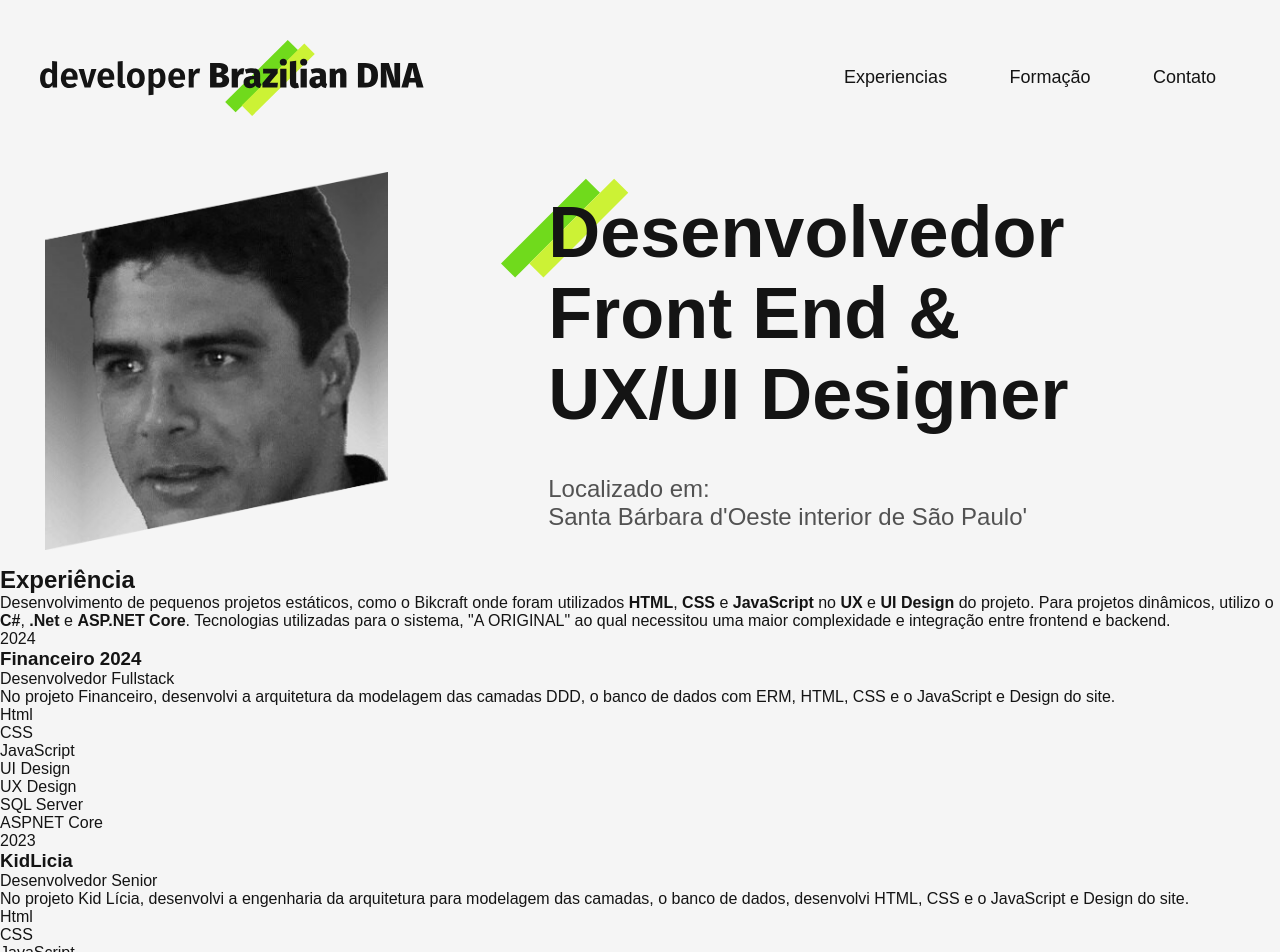
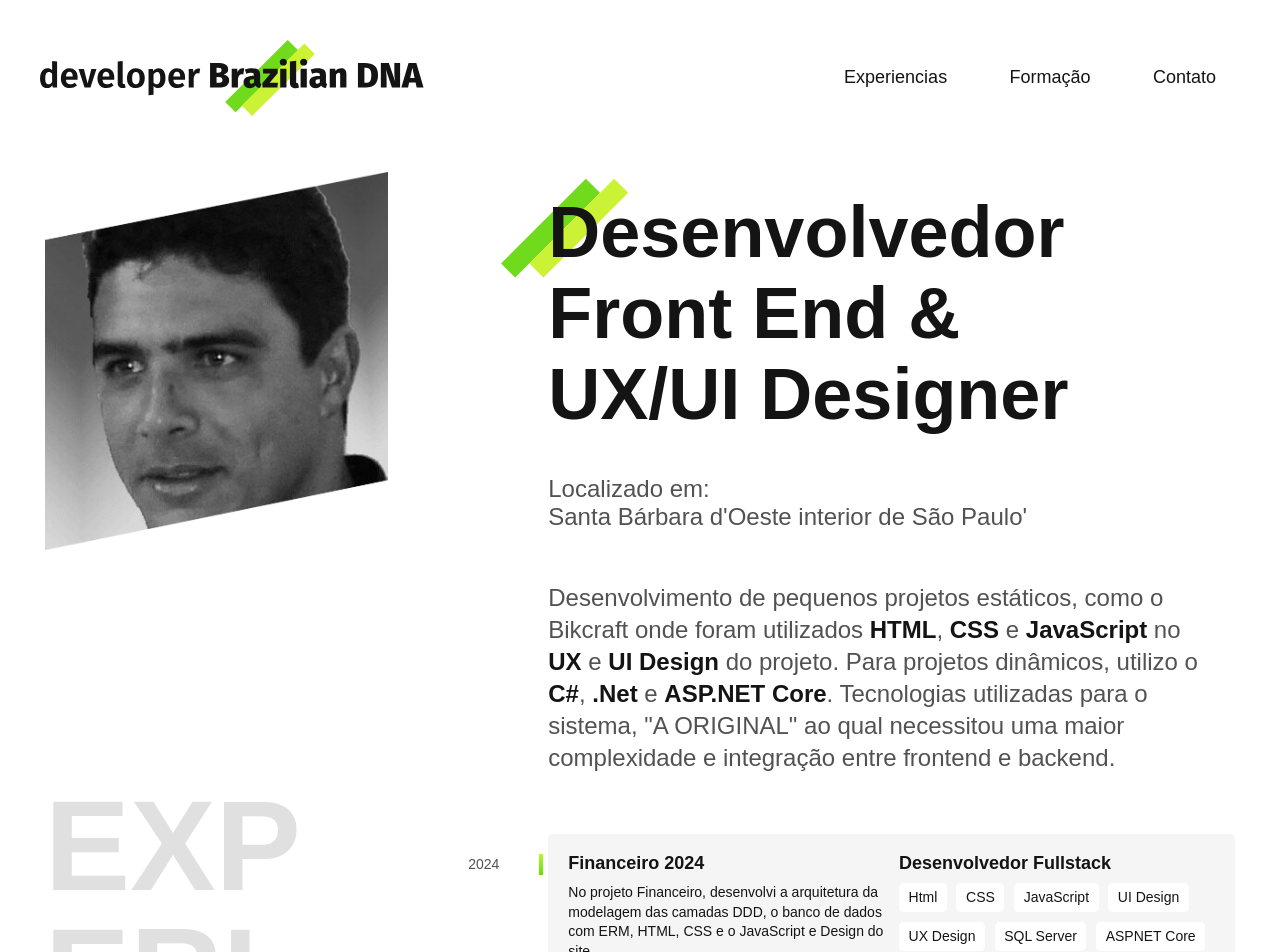
Before and after one commit to developersoftwarebrazil/portfolio-angular-2025, an Angular app: page / in a window 1280 px wide. Shown: the top 952 px of the page. Built offline with nearby package versions, Linux system fonts and the light colour scheme.

Commit message:
Designed the scss to experience desktop

```diff
--- a/src/app/sections/experience/experience.component.html
+++ b/src/app/sections/experience/experience.component.html
@@ -1,9 +1,9 @@
-<section id="experience" class="experience" aria-label="experience">
+<section id="experience" class="container experience" aria-label="experience">
 
-  <h2 class="eperience-subtitle">Experiência</h2>
+  <h2 class="eperience subtitle">Experiência</h2>
 
   <div>
-    <p class="experience-title">
+    <p class="experience-text">
       Desenvolvimento de pequenos projetos estáticos, como o Bikcraft onde foram utilizados <strong>HTML</strong>, <strong>CSS</strong> e <strong>JavaScript</strong> no <strong>UX</strong> e <strong>UI Design</strong> do projeto. Para projetos dinâmicos, utilizo o <strong>C#</strong>, <strong>.Net</strong> e <strong>ASP.NET Core</strong>.
       Tecnologias utilizadas para o sistema, "A ORIGINAL" ao qual necessitou uma maior complexidade e integração entre frontend e backend.
     </p>
@@ -72,7 +72,7 @@
       <span class="experience-project-year">2022</span>
 
       <h3 class="experience-project-title">Brafé</h3>
-      <span class="experience-project-title">Desenvolvedor estagiário</span>
+      <span class="experience-project-title">Estágio</span>
 
       <p class="experience-project-text">
         No projeto Brafé, tive a oportunidade de por em prática o conhecimento aprendifo para desenvolver o HTML, CSS e o JavaScript e Design do site.
--- a/src/app/sections/experience/experience.component.scss
+++ b/src/app/sections/experience/experience.component.scss
@@ -0,0 +1,70 @@
+#experience {
+  .subtitle {
+    color: var(--g3);
+  }
+  .experience-text {
+    font-size: 1.5rem;
+    line-height: 1.33;
+    max-width: 50ch;
+    margin-bottom: 3.75rem;
+    color: var(--g10);
+    strong {
+      color: var(--g13);
+    }
+  }
+  .experience-project-content {
+    display: grid;
+    grid-template-columns: repeat(2, 1fr);
+    padding: 1.25rem;
+    gap: .6rem .9rem;
+    margin-bottom: 1.25rem;
+    background: var(--g1);
+    border-radius: 0.3rem;
+    position: relative;
+
+
+    .experience-project-year {
+      font-size: .875rem;
+      top: 1.375rem;
+      left: -5rem;
+      position: absolute;
+      color: var(--g10);
+      width: .5rem;
+      text-align: right;
+    }
+    .experience-project-title {
+      font-size: 1.125rem;
+      line-height: 1.1;
+      font-weight: bold;
+    }
+    .experience-project-text {
+      font-size: 0.875rem;
+      line-height: 1.4;
+      color: var(--gl0);
+
+    }
+    .academy-skills {
+      display: flex;
+      flex-wrap: wrap;
+      align-content: start;
+      gap: 0.6rem;
+      li {
+        font-size: 0.875rem;
+        line-height: 1.4;
+        border-radius: .3rem;
+        background: var(--w);
+        padding:.3rem .6rem;
+      }
+    }
+  }
+  .experience-project-content::before {
+    display: block;
+    content: "";
+    width: 0.3rem;
+    height: 1.3rem;
+    background: linear-gradient(var(--grl1), var(--grl2));
+    top: 1.25rem;
+    left: -0.6rem;
+    position: absolute;
+  }
+}
--- a/src/app/sections/intro/intro.component.html
+++ b/src/app/sections/intro/intro.component.html
@@ -1,4 +1,4 @@
-<main id="introduction">
+<main id="introduction" class="container">
   <div class="profile-photo">
     <img src="assets/imgs/pngs/profile-photo.png" alt="profile photo">
   </div>
--- a/src/app/sections/intro/intro.component.scss
+++ b/src/app/sections/intro/intro.component.scss
@@ -1,11 +1,4 @@
 #introduction {
-  display: grid;
-  grid-template-columns: 1fr 2fr;
-  padding: 1rem 2.8rem;
-  max-width: 75rem;
-  align-items: center;
-  gap: 10rem;
-
   .intro-text h1 {
     font-size: 4.5rem;
     line-height: 1.125;
@@ -48,7 +41,7 @@
     }
     .intro-text h1::before {
       width: 1.5rem;
-      height: .9rem;
+      height: 0.9rem;
       left: 0;
     }
   }
@@ -57,7 +50,7 @@
   #introduction {
     grid-template-columns: 1fr;
 
-    .profile-photo{
+    .profile-photo {
       display: none;
     }
   }
--- a/src/stlyle.global.config/style-global-colors.scss
+++ b/src/stlyle.global.config/style-global-colors.scss
@@ -1,4 +1,6 @@
 :root{
+  // backgtound dejault
+  --w: #ffffff;
   // grey variables
   --g1: #f5f5f5;
   --g2: #f0f0f0;
@@ -17,4 +19,6 @@
   // green variables
   --gr1:#70da1c;
   --gr2:#ccf235;
+  --grl1: #b6f829;
+  --grl2: #67dd0a;
 }
--- a/src/styles.scss
+++ b/src/styles.scss
@@ -19,12 +19,27 @@ ul {
 
 body {
   font-family: "Fira Sans", Arial, sans-serif;
-  background: var(--g1);
+  background: var(--w);
   color: var(--g13);
-
 }
 
 img {
   display: block;
   max-width: 100%;
 }
+.container {
+  max-width: 75rem;
+  display: grid;
+  grid-template-columns: 1fr 2fr;
+  padding: 1rem 2.8rem;
+  align-items: center;
+  gap: 10rem;
+  .subtitle{
+    font-size: 8rem;
+    line-height: 1;
+    text-transform: uppercase;
+    word-break: break-all;
+    max-width: 4ch;
+
+  }
+}
```
